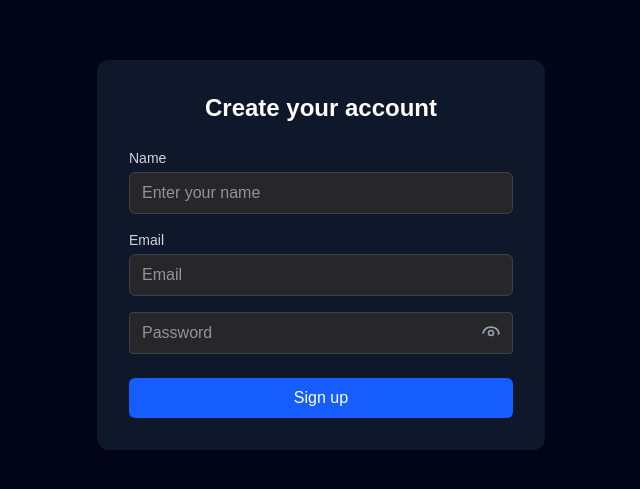
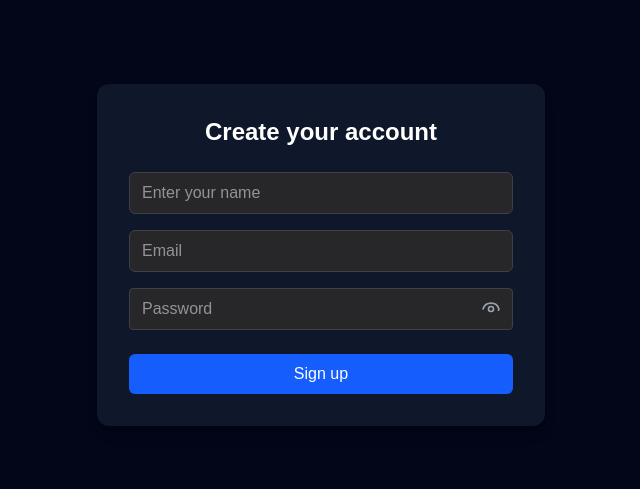
Before and after one commit to Adhil074/dsa-coach, a Next.js app: page /signup in a window 1280 px wide. Shown: the part 145-634 px from the top of the page, without its empty margins (319-959 px from the left). Built offline with nearby package versions, Linux system fonts and the light colour scheme.

Commit message:
fix (auth): polish signup and login pages.

```diff
--- a/app/login/page.tsx
+++ b/app/login/page.tsx
@@ -40,7 +40,6 @@ export default function LoginPage() {
           }}
         >
           <div>
-            <label className="block text-sm mb-1 text-zinc-400">Email</label>
             <input
               type="email"
               placeholder="Email"
--- a/app/signup/page.tsx
+++ b/app/signup/page.tsx
@@ -55,7 +55,6 @@ export default function SignupPage() {
           className="space-y-4"
         >
           <div>
-            <label className="block text-sm mb-1 text-gray-300">Name</label>
             <input
               type="text"
               placeholder="Enter your name"
@@ -66,7 +65,6 @@ export default function SignupPage() {
           </div>
 
           <div>
-            <label className="block text-sm mb-1 text-gray-300">Email</label>
             <input
               type="email"
               placeholder="Email"
```
